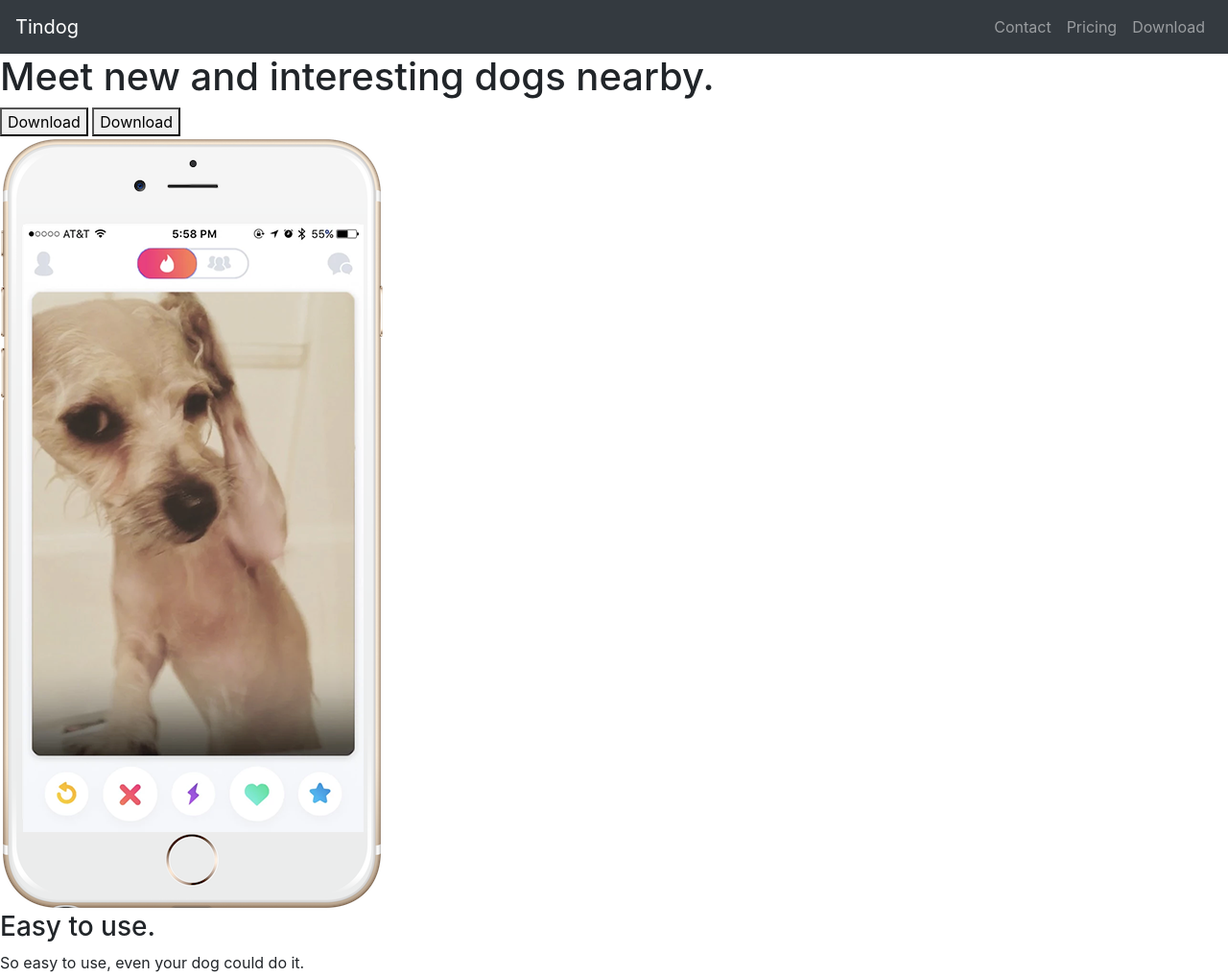
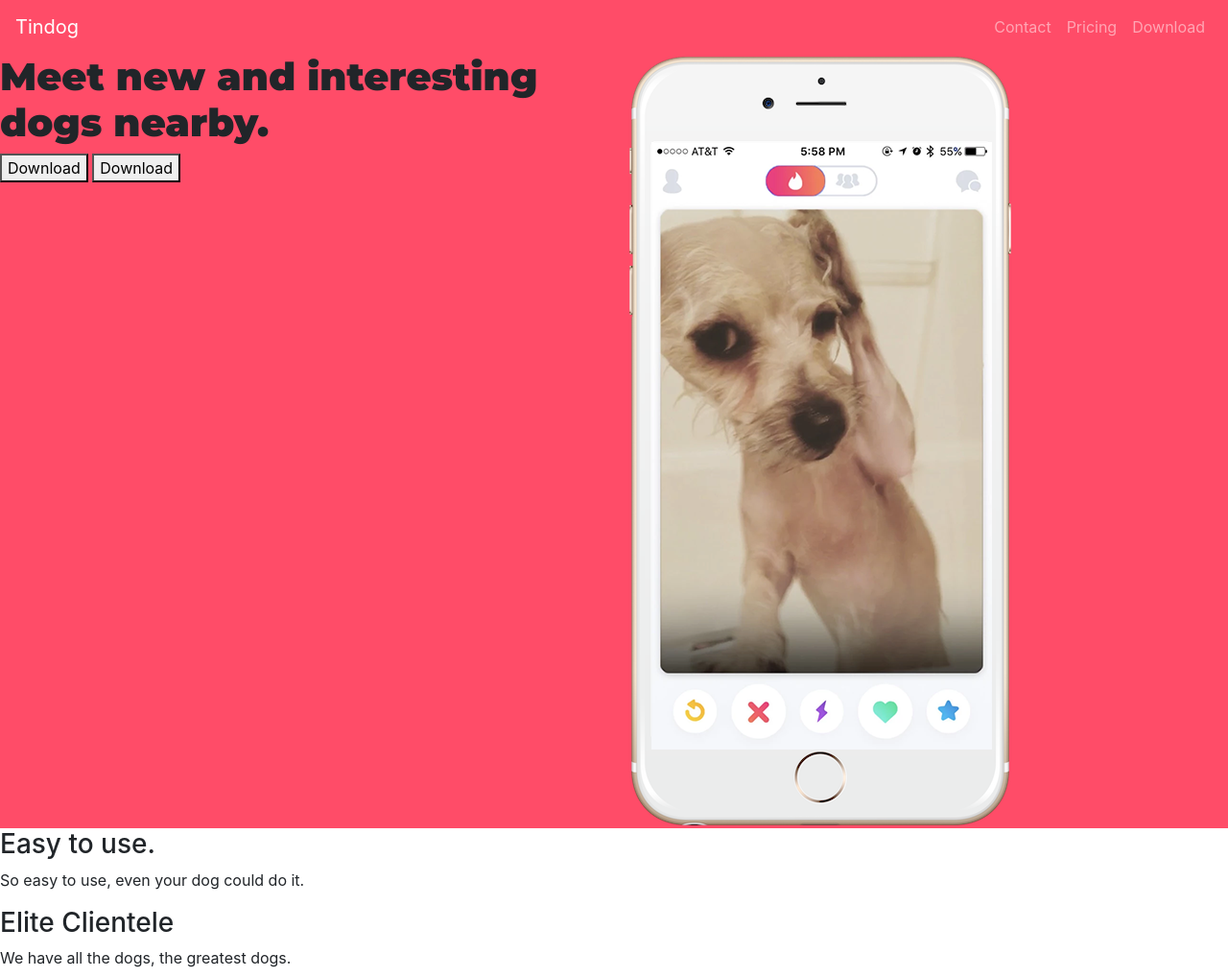
Before and after one commit to jordanduran/TinDog, a plain HTML site: page index.html in a window 1280 px wide. Shown: the top 1018 px of the page at 96% size. Drawn offline with nearby package versions, Linux system fonts and the light colour scheme.

Commit message:
Grid layout and fonts

```diff
--- a/css/styles.css
+++ b/css/styles.css
@@ -0,0 +1,10 @@
+#title {
+  background-color: #ff4c68;
+}
+
+h1 {
+  font-family: 'Montserrat', sans-serif;
+  font-weight: 900;
+  size: 3rem;
+  line-height: 1.5;
+}
--- a/index.html
+++ b/index.html
@@ -10,12 +10,16 @@
       integrity="sha384-JcKb8q3iqJ61gNV9KGb8thSsNjpSL0n8PARn9HuZOnIxN0hoP+VmmDGMN5t9UJ0Z"
       crossorigin="anonymous"
     />
+    <link
+      href="https://fonts.googleapis.com/css?family=Montserrat:900|Ubuntu"
+      rel="stylesheet"
+    />
   </head>
 
   <body>
     <section id="title">
       <!-- Nav Bar -->
-      <nav class="navbar bg-dark navbar-expand-lg navbar-dark">
+      <nav class="navbar navbar-expand-lg navbar-dark">
         <a class="navbar-brand" href="">Tindog</a>
         <button
           class="navbar-toggler"
@@ -45,13 +49,16 @@
 
       <!-- Title -->
 
-      <div>
-        <h1>Meet new and interesting dogs nearby.</h1>
-        <button type="button">Download</button>
-        <button type="button">Download</button>
-      </div>
-      <div>
-        <img src="images/iphone6.png" alt="iphone-mockup" />
+      <div class="row">
+        <div class="col-lg-6">
+          <h1>Meet new and interesting dogs nearby.</h1>
+          <button type="button">Download</button>
+          <button type="button">Download</button>
+        </div>
+
+        <div class="col-lg-6">
+          <img src="images/iphone6.png" alt="iphone-mockup" />
+        </div>
       </div>
     </section>
 
```
